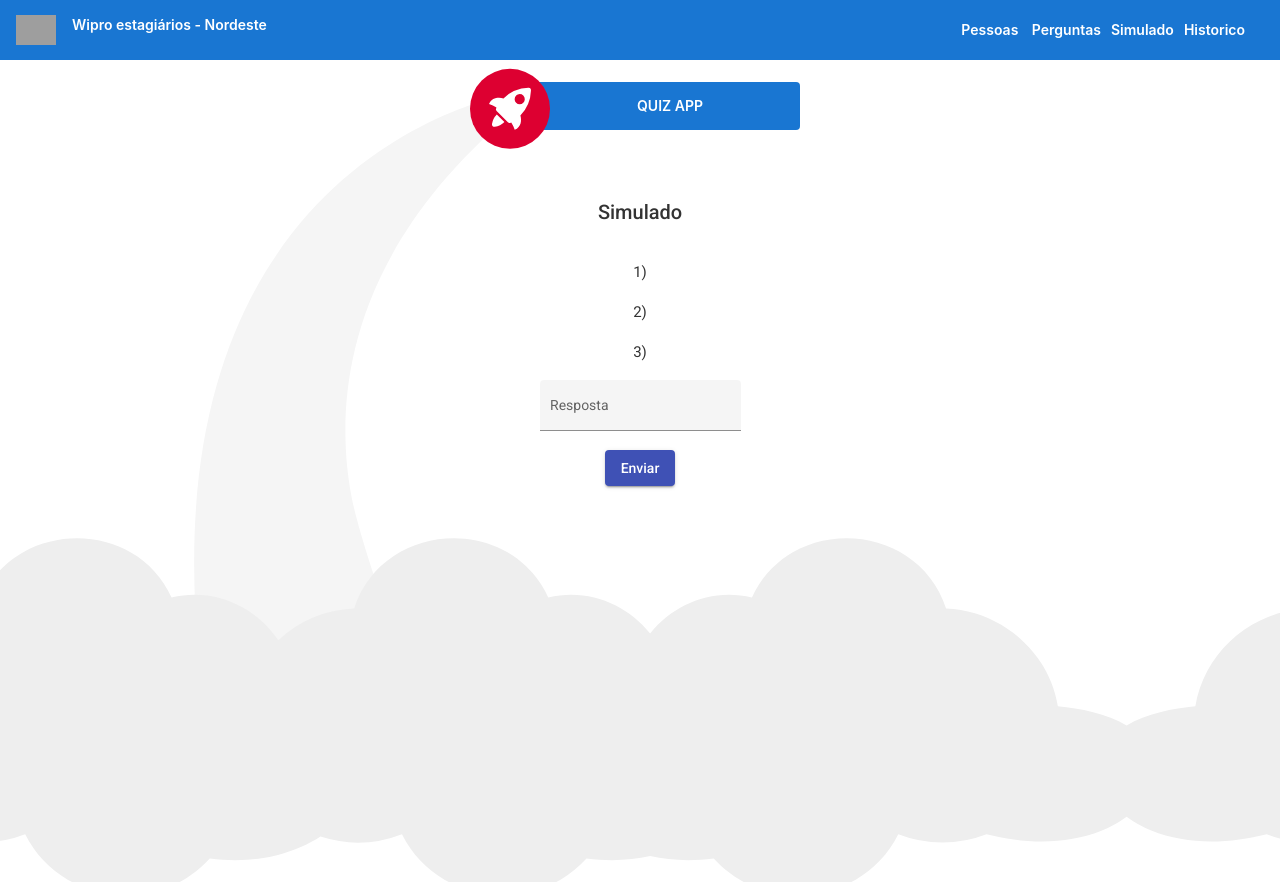
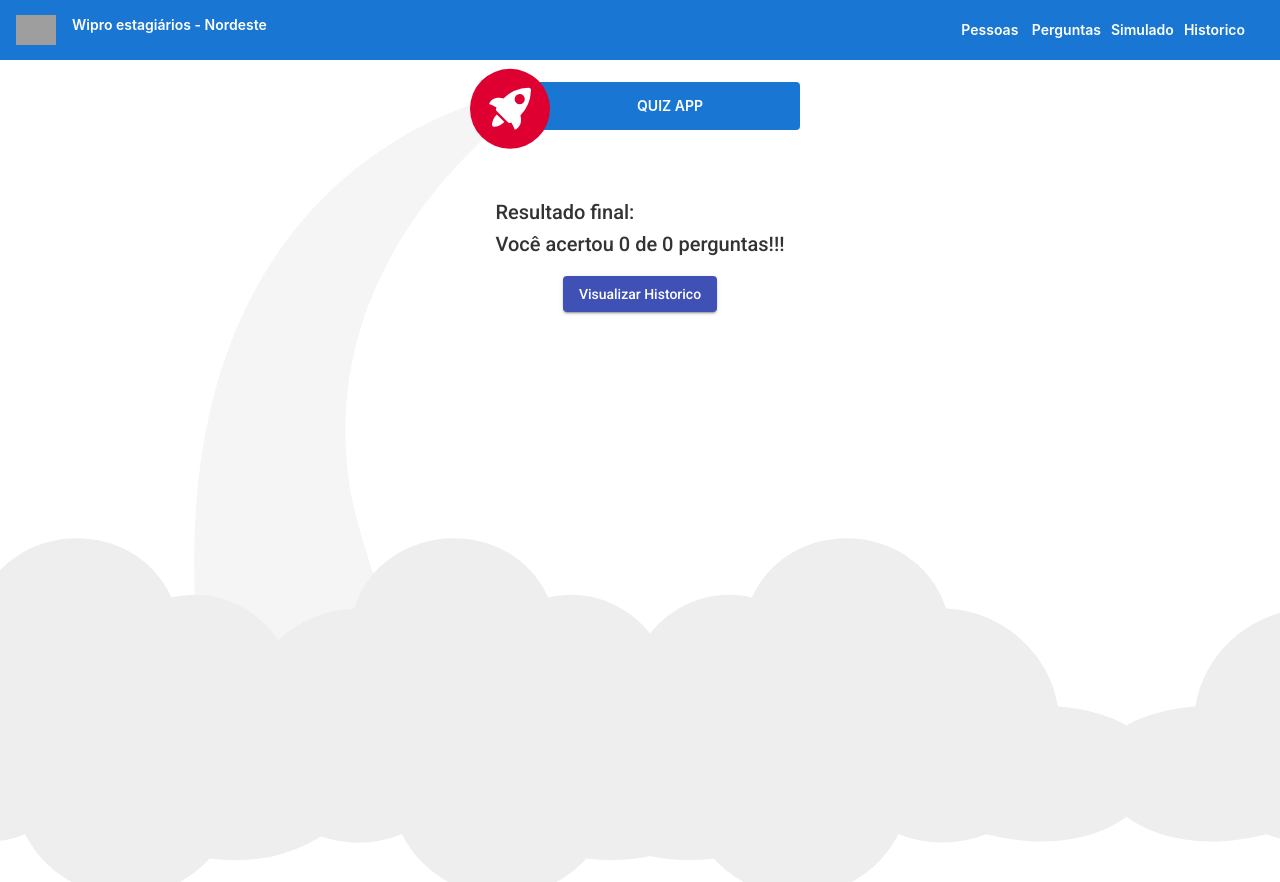
Before and after one commit to caions/impacta-angular, an Angular app: page /simulado in a window 1280 px wide. Both pictures are taken after a click on the button "Enviar". Built offline with nearby package versions, Linux system fonts and the light colour scheme; no server answers; grey boxes are pictures that could not be loaded.

Commit message:
feat: conditional rederization simulado component

```diff
--- a/src/app/components/historic/historic.component.html
+++ b/src/app/components/historic/historic.component.html
@@ -27,8 +27,6 @@
             <td mat-cell *matCellDef="let element">{{element.pergunta.respostaCorreta}}</td>
         </ng-container>
 
-
-
         <tr mat-header-row *matHeaderRowDef="displayedColumns"></tr>
         <tr mat-row *matRowDef="let row; columns: displayedColumns;"></tr>
     </table>
--- a/src/app/components/historic/historic.component.ts
+++ b/src/app/components/historic/historic.component.ts
@@ -10,7 +10,7 @@ import { HistoricoService } from 'src/app/service/historico.service';
 })
 export class HistoricComponent implements OnInit {
 
-  displayedColumns: string[] = ['id', 'pessoa','resposta','resposta-correta'];
+  displayedColumns: string[] = ['id', 'pessoa', 'resposta', 'resposta-correta'];
   dataSource: any;
   historico: Historico = new Historico();
 
@@ -24,10 +24,10 @@ export class HistoricComponent implements OnInit {
   findAll() {
     this.service.findAll().subscribe(
       (response) => {
-          // alert('sucesso!')
+        // alert('sucesso!')
         this.dataSource = new MatTableDataSource<Historico>(response);
       }, (reponse) => {
-           // alert("Erro!")
+        // alert("Erro!")
       }
     );
   }
--- a/src/app/components/simulado/simulado.component.html
+++ b/src/app/components/simulado/simulado.component.html
@@ -1,4 +1,12 @@
 <div class="content">
+    <p *ngIf="exibirResultado;then blocoThen else blocoElse"></p>
+    <ng-template #blocoThen>
+        <h2>Resultado final: <br>Você acertou {{respostasCorretas}} de {{quantidadeDePerguntas}} perguntas!!!</h2>
+        <a routerLink="/historico">
+            <button mat-raised-button color="primary">Visualizar Historico</button>
+        </a>
+    </ng-template>
+    <ng-template #blocoElse>
         <h2>Simulado</h2>
         <h3>{{pergunta.pergunta}}</h3>
         <h4>1) {{pergunta.resposta1}}</h4>
@@ -9,5 +17,7 @@
             <input matInput type="text" name="resposta" [(ngModel)]="resposta">
         </mat-form-field>
         <button mat-raised-button color="primary" (click)="enviar()">Enviar</button>
+
+    </ng-template>
 </div>
 <br>
--- a/src/app/components/simulado/simulado.component.ts
+++ b/src/app/components/simulado/simulado.component.ts
@@ -15,9 +15,12 @@ export class SimuladoComponent implements OnInit {
 
   perguntas: Pergunta[] = [];
   pergunta: Pergunta = new Pergunta;
+  quantidadeDePerguntas: number = 0
   resposta: String = ""
+  respostasCorretas: number = 0
   historico: Historico = new Historico;
   pessoa: Pessoa = new Pessoa
+  exibirResultado: boolean = false;
 
 
   constructor(
@@ -46,6 +49,7 @@ export class SimuladoComponent implements OnInit {
     })
     this.servicePergunta.findAll().subscribe(
       (response: Pergunta[]) => {
+        this.quantidadeDePerguntas = response.length
         //sorteia a pergunta ao renderizar o componente
         this.sorteiaPergunta(response)
       },
@@ -63,13 +67,17 @@ export class SimuladoComponent implements OnInit {
     this.historico.pergunta = this.pergunta;
     this.historico.resposta = this.resposta;
 
+    // adiciona +1 no atributo para cada resposta correta
+    if (this.resposta === this.pergunta.respostaCorreta) {
+      this.respostasCorretas += 1
+    }
     this.historicoService.create(this.historico).subscribe()
 
+    // se não houver mais perguntas, exibe o resultado
     if (this.perguntas.length !== 0) {
-      console.log("enviou a pergunta")
       this.sorteiaPergunta(this.perguntas)
     } else {
-      console.log("caiu aki")
+      this.exibirResultado = true
     }
 
 
```
Lines whose indentation alone changed are shown as unchanged.
